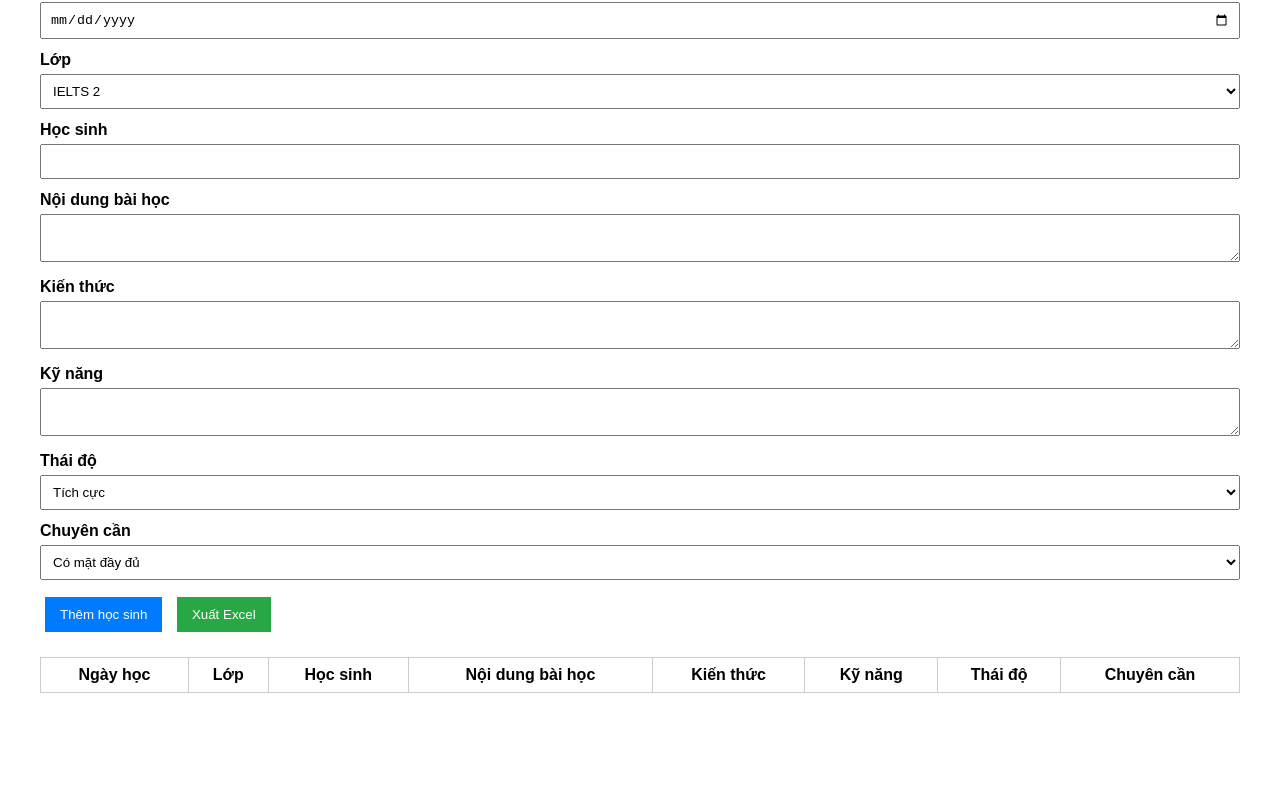
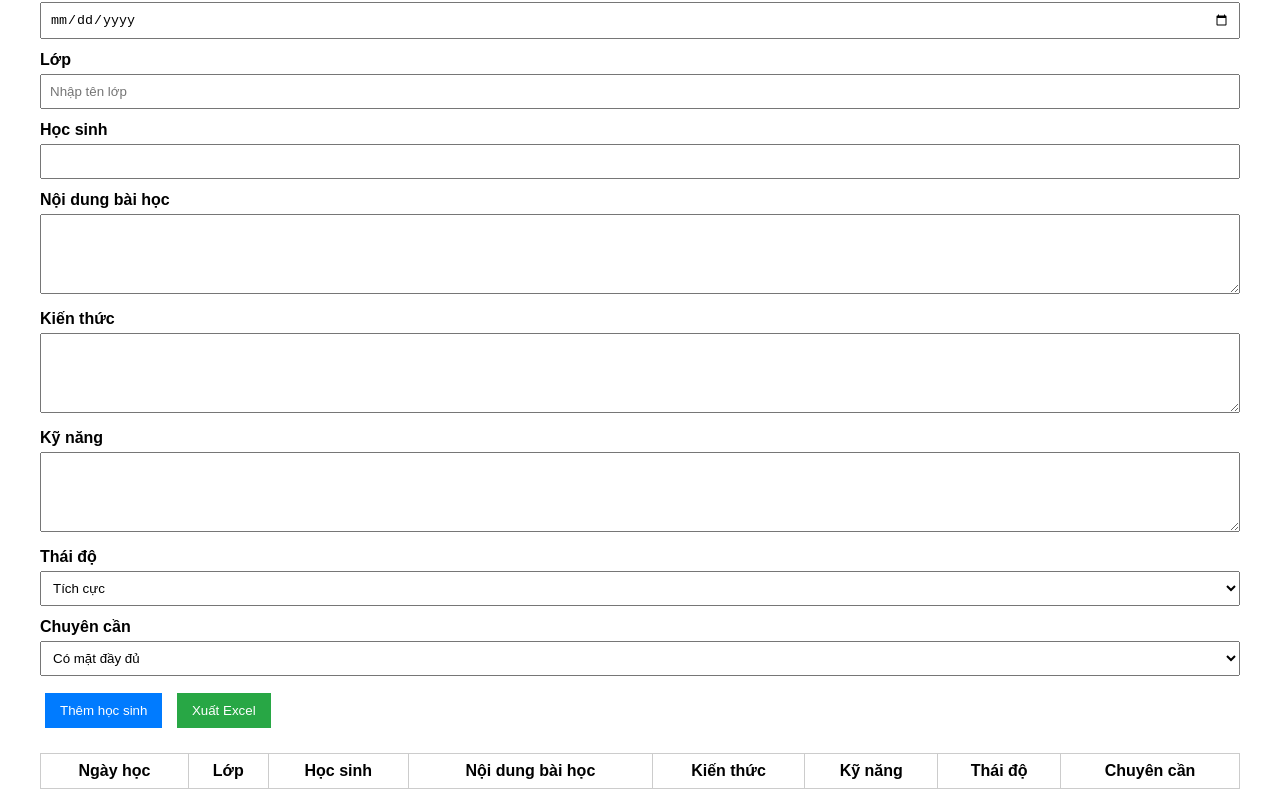
Before and after one commit to teachautoan-rgb/Nhan-xet, a plain HTML site: page index.html in a window 1280 px wide. Shown: the part 121-930 px from the top of the page. Before the commit the page ends 834 px from the top, so only its background shows below. Drawn offline with nearby package versions, Linux system fonts and the light colour scheme.

Commit message:
Update index.html

```diff
--- a/index.html
+++ b/index.html
@@ -66,6 +66,10 @@ table,th,td{
 th,td{
     padding:8px;
 }
+
+textarea{
+    min-height:80px;
+}
 </style>
 </head>
 
@@ -80,12 +84,7 @@ th,td{
 
 <div class="form-group">
 <label>Lớp</label>
-<select id="class">
-<option>IELTS 2</option>
-<option>IELTS 3.25</option>
-<option>IELTS 6.26</option>
-<option>Kids 6</option>
-</select>
+<input type="text" id="class" placeholder="Nhập tên lớp">
 </div>
 
 <div class="form-group">
@@ -191,6 +190,7 @@ tbody.innerHTML += `
 `;
 
 document.getElementById("student").value = "";
+document.getElementById("lesson").value = "";
 document.getElementById("knowledge").value = "";
 document.getElementById("skill").value = "";
 }
@@ -203,7 +203,7 @@ const worksheet = workbook.addWorksheet("NhanXetHocSinh");
 
 worksheet.columns = [
     {header:'Ngày học', key:'date', width:15},
-{header:'Lớp', key:'className', width:15},
+    {header:'Lớp', key:'className', width:20},
     {header:'Học sinh', key:'student', width:25},
     {header:'Nội dung bài học', key:'lesson', width:40},
     {header:'Kiến thức', key:'knowledge', width:40},
@@ -259,7 +259,6 @@ cell.alignment = {
                     horizontal:'center',
                     vertical:'middle'
                 };
-
             }
         }
     });
```
Lines whose indentation alone changed are shown as unchanged.
